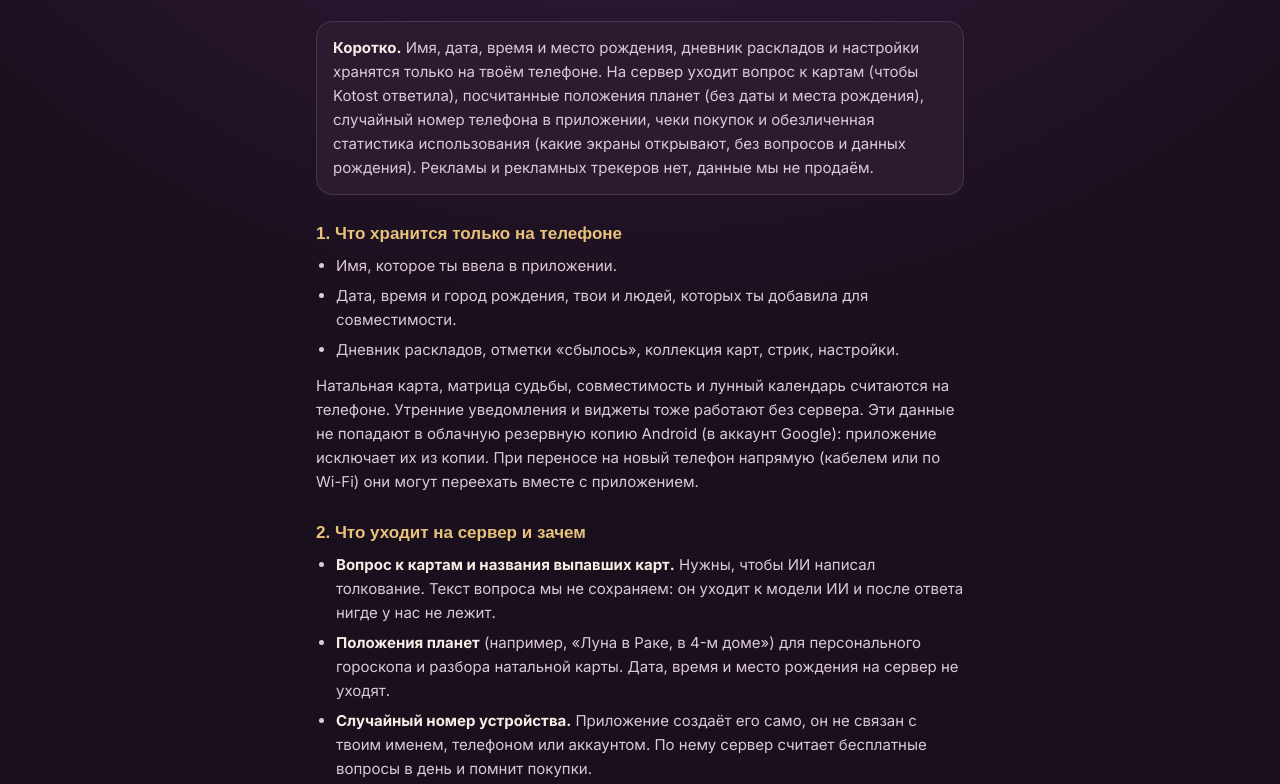
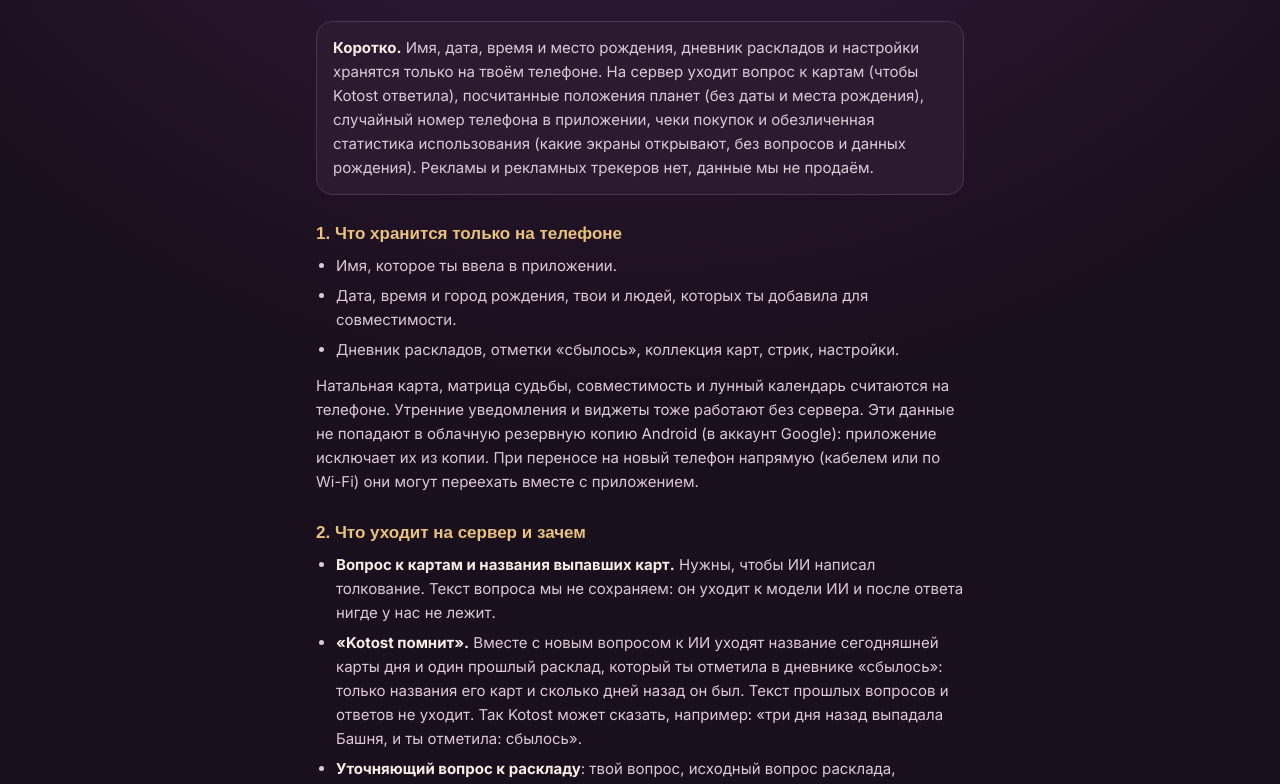
Before and after one commit to Leks2000/kotost, a plain HTML site: page privacy/index.html in a window 1280 px wide. Shown: the part 158-942 px from the top of the page. Drawn offline with Linux system fonts and the light colour scheme; a web font is replaced by a local one.

Commit message:
Политика: «Kotost помнит» и уточняющий вопрос (пачка 11 аудита)
Co-Authored-By: Claude Opus 5.5 <noreply@anthropic.com>

```diff
--- a/privacy/index.html
+++ b/privacy/index.html
@@ -71,6 +71,8 @@ footer a { margin-right: 14px; }
   <h2>2. Что уходит на сервер и зачем</h2>
   <ul>
     <li><b>Вопрос к картам и названия выпавших карт.</b> Нужны, чтобы ИИ написал толкование. Текст вопроса мы не сохраняем: он уходит к модели ИИ и после ответа нигде у нас не лежит.</li>
+    <li><b>«Kotost помнит».</b> Вместе с новым вопросом к ИИ уходят название сегодняшней карты дня и один прошлый расклад, который ты отметила в дневнике «сбылось»: только названия его карт и сколько дней назад он был. Текст прошлых вопросов и ответов не уходит. Так Kotost может сказать, например: «три дня назад выпадала Башня, и ты отметила: сбылось».</li>
+    <li><b>Уточняющий вопрос к раскладу</b>: твой вопрос, исходный вопрос расклада, названия карт и короткий итог прошлого ответа. Не сохраняется, как и обычный вопрос.</li>
     <li><b>Положения планет</b> (например, «Луна в Раке, в 4-м доме») для персонального гороскопа и разбора натальной карты. Дата, время и место рождения на сервер не уходят.</li>
     <li><b>Случайный номер устройства.</b> Приложение создаёт его само, он не связан с твоим именем, телефоном или аккаунтом. По нему сервер считает бесплатные вопросы в день и помнит покупки.</li>
     <li><b>Адрес в интернете (IP)</b> сервер видит при каждом запросе. Мы храним только его хэш (необратимый отпечаток) в счётчике запросов, чтобы защитить бесплатный лимит от злоупотреблений.</li>
```
Also changed, not shown: en/privacy/index.html (+2 -0 lines).
